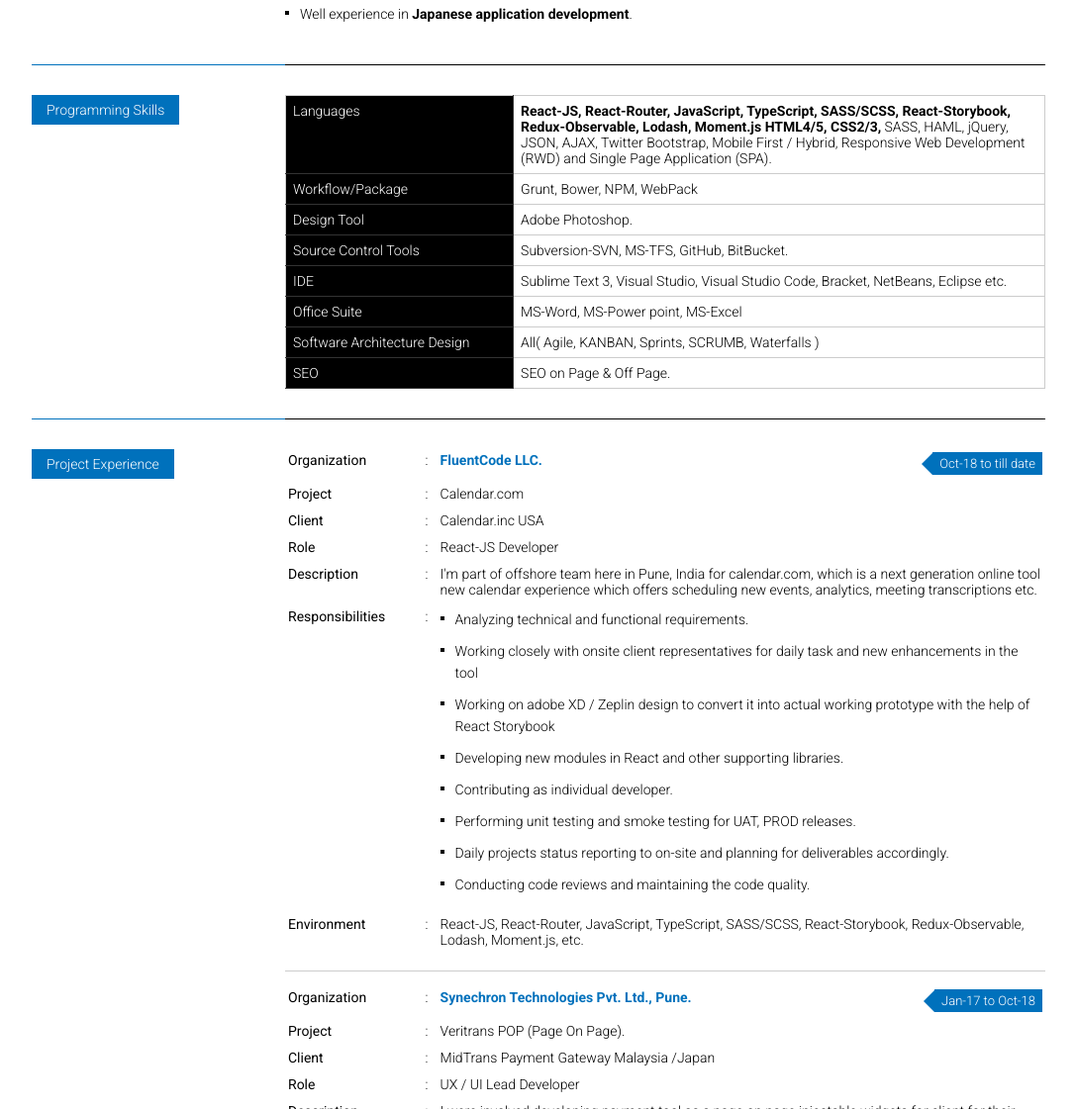
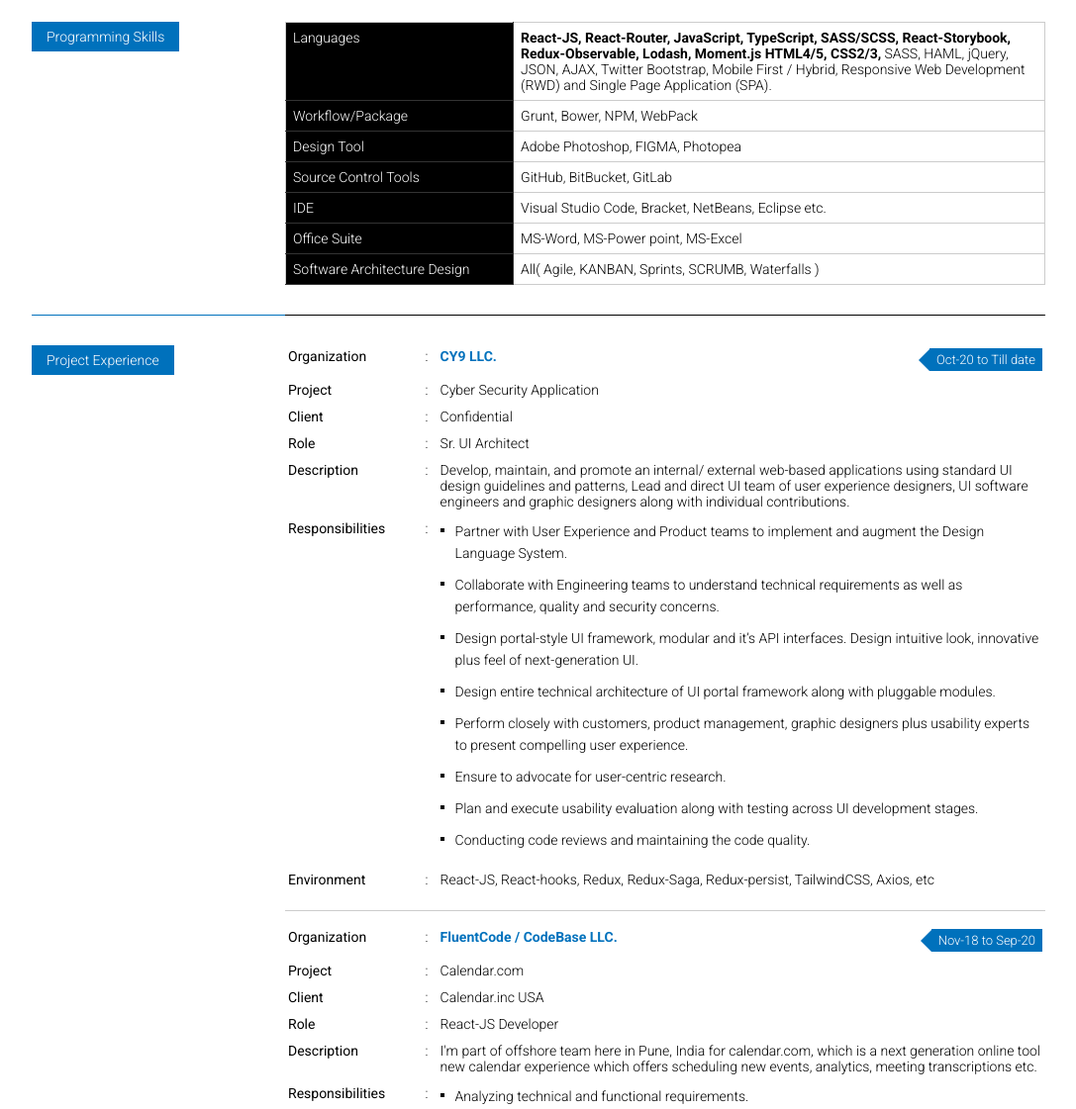
Before and after one commit to satishborkar/profile, a plain HTML site: page index.html in a window 1280 px wide. Shown: the part 1100-2221 px from the top of the page at 99% size, without its empty margins (96-1183 px from the left). Drawn offline with nearby package versions, Linux system fonts and the light colour scheme.

Commit message:
updated profile

```diff
--- a/index.html
+++ b/index.html
@@ -31,7 +31,8 @@
         <h4>satyaspb@gmail.com </h4>
         <h4>+91 9850892963 </h4>
         <h4 class="theme-color">
-          <a href="https://www.linkedin.com/in/satishborkar" target="_blank">https://www.linkedin.com/in/satishborkar</a>
+          <a href="https://www.linkedin.com/in/satishborkar"
+            target="_blank">https://www.linkedin.com/in/satishborkar</a>
         </h4>
       </div>
     </div>
@@ -43,7 +44,8 @@
           </div>
           <div class="content-panel">
             <p>
-              To reach the zenith of organizational hierarchy through continues self-development by way of learning &amp; experiencing
+              To reach the zenith of organizational hierarchy through continues self-development by way of learning
+              &amp; experiencing
               the critical aspect of Technology &amp; Management
             </p>
           </div>
@@ -54,64 +56,70 @@
           </div>
           <div class="content-panel">
             <ul class="list-square">
-              <li>Around <span id="exp"></span> years of experience in designing, developing and integrating software products and applications
+              <li>Around <span id="exp"></span> years of experience in designing, developing and integrating software
+                products and applications
                 using Front end technologies
-                <strong> JavaScript, React-JS, Redux, Redux-Observable, HTML4/5, CSS2/3, SASS, jQuery, JSON, AJAX, Twitter Bootstrap, Photoshop, Mobile
+                <strong> JavaScript, React-JS, React-hooks, Redux, Redux-Saga, Redux-Persist, TailwindCSS, Axios,
+                  Redux-Observable, HTML4/5, CSS2/3, SASS,
                   First / Hybrid, Responsive Web Development (RWD) and Single Page Application (SPA)] application.
                 </strong>
               </li>
-              <li>Experience in developing mass public facing websites with <strong>React-JS, Redux, Redux-Observable, SCSS, Rebass, React-Redux, NPM, YARN, BitBucket, GitHub</strong> etc. </li>
-              <li>Experience in
-                <strong>markup development with pixel perfect design</strong> matching and cross browser compatibility.</li>
+              <li>Experience in design and develop proof of concept prototypes for advanced features and designs</li>
 
-              <li>Experience in
-                <strong>cross-browser / cross-device compatible</strong> development. </li>
-
-              <li>Experience in
-                <strong>integrating UI with server-side languages</strong> like .Net, Ruby on Rails, PHP, and JAVA &amp; Node JS.
+              <li>Experience in collaborating with delivery teams during both design and development phases to ensure
+                adherence to UI
+                architectural standards and best practices
               </li>
 
-              <li>Experience in <strong>multi-tier, database-driven and on client-server</strong>  for development. </li>
+              <li>Experience in providing technical guidance to both local and remote development teams as required
+              </li>
+
+              <li>Experience in <strong>multi-tier, database-driven and on client-server</strong> for development. </li>
 
               <li>Hands-on experience in
-                <strong>preparing high and low-level design, UI standards and guidelines</strong> documents.</li>
+                <strong>preparing high and low-level design, UI standards and guidelines</strong> documents.
+              </li>
 
               <li>Conversant with quality procedures, standards while executing projects using
-                <strong>KANBAN and Agile models</strong>. </li>
+                <strong>KANBAN and Agile models</strong>.
+              </li>
 
-              <li>Experienced in <strong> collaborating with cross functional teams to identify, design, define, implement, and support
+              <li>Experienced in <strong> collaborating with cross functional teams to identify, design, define,
+                  implement, and support
                   new and existing capabilities and processes</strong>. </li>
 
               <li>Experienced in <strong>managing/leading teams at on site &amp; offshore model</strong>. </li>
 
-              <li>Experienced in
-                <strong>Web Debugging Tools - Firebug, IE Developer Toolbar, Chrome Dev Tools</strong>. </li>
-
-              <li>Appropriate knowledge of <strong>UI Optimization techniques</strong> . </li>
-
-              <li>Well understanding of
-                <strong>W3C Recommendations &amp; Guidelines</strong>.</li>
+              <li>Experienced in providing suggestions for improvement in Development or Testing practices to lead to
+                increased performance of the application</li>
 
               <li>Good exposure to each of the <strong>phases of Web Development / SEO Analysis </strong>.</li>
 
               <li>Experience in working with<strong> modern MVC frameworks </strong> on public facing websites.</li>
 
               <li>A skilled Programmer with a flair for
-                <strong>adopting modern technologies</strong>. </li>
+                <strong>adopting modern technologies</strong>.
+              </li>
 
-              <li>A keen analyst and team player with thorough <strong> understanding of all aspects of the SDLC </strong> from client requirements
-                through direct client interaction, translating them into technical specifications and driving their execution.
+              <li>A keen analyst and team player with thorough <strong> understanding of all aspects of the SDLC
+                </strong> from client requirements
+                through direct client interaction, translating them into technical specifications and driving their
+                execution.
               </li>
 
               <li>
-                <strong>In-depth knowledge of browser DOM APIs and related cross-browser issues</strong>, Cross browser compatible
-                (IE 6+, Firefox, Opera, Safari, Chrome, brave, etc.) </li>
+                <strong>In-depth knowledge of browser DOM APIs and related cross-browser issues</strong>, Cross browser
+                compatible
+                (IE 6+, Firefox, Opera, Safari, Chrome, brave, etc.)
+              </li>
 
               <li>Good knowledge about
-                <strong>UI Industry trends</strong> and upcoming things. </li>
+                <strong>UI Industry trends</strong> and upcoming things.
+              </li>
 
               <li>Well experience in
-                <strong>Japanese application development</strong>. </li>
+                <strong>Japanese / multilingual application development</strong>.
+              </li>
             </ul>
           </div>
         </li>
@@ -126,7 +134,8 @@
               <tr>
                 <th width="30%">Languages </th>
                 <td>
-                  <strong>React-JS, React-Router, JavaScript, TypeScript, SASS/SCSS, React-Storybook, Redux-Observable, Lodash, Moment.js</strong>
+                  <strong>React-JS, React-Router, JavaScript, TypeScript, SASS/SCSS, React-Storybook, Redux-Observable,
+                    Lodash, Moment.js</strong>
                   <strong>HTML4/5, CSS2/3,</strong> SASS, HAML,
                   jQuery, JSON, AJAX, Twitter Bootstrap,
                   Mobile First / Hybrid, Responsive Web Development (RWD) and Single Page Application
@@ -139,15 +148,15 @@
               </tr>
               <tr>
                 <th>Design Tool</th>
-                <td>Adobe Photoshop.</td>
+                <td>Adobe Photoshop, FIGMA, Photopea</td>
               </tr>
               <tr>
                 <th>Source Control Tools</th>
-                <td>Subversion-SVN, MS-TFS, GitHub, BitBucket.</td>
+                <td> GitHub, BitBucket, GitLab</td>
               </tr>
               <tr>
                 <th>IDE</th>
-                <td>Sublime Text 3, Visual Studio, Visual Studio Code, Bracket, NetBeans, Eclipse etc.</td>
+                <td>Visual Studio Code, Bracket, NetBeans, Eclipse etc.</td>
               </tr>
               <tr>
                 <th>Office Suite</th>
@@ -157,10 +166,6 @@
                 <th>Software Architecture Design</th>
                 <td> All( Agile, KANBAN, Sprints, SCRUMB, Waterfalls )
                 </td>
-              </tr>
-              <tr>
-                <th>SEO</th>
-                <td>SEO on Page &amp; Off Page.</td>
               </tr>
             </table>
           </div>
@@ -172,8 +177,54 @@
           <div class="content-panel">
             <dl class="data-list">
               <dt>Organization </dt>
-                  <dd>  <span class="organization-title">FluentCode LLC.</span>
-                    <span class="label blue pull-right before">Oct-18 to till date</span>
+              <dd> <span class="organization-title">CY9 LLC.</span>
+                <span class="label blue pull-right before">Oct-20 to Till date</span>
+              </dd>
+              <dt>Project</dt>
+              <dd>Cyber Security Application</dd>
+              <dt>Client</dt>
+              <dd>Confidential</dd>
+              <dt>Role</dt>
+              <dd>Sr. UI Architect</dd>
+              <dt>Description</dt>
+              <dd>
+                Develop, maintain, and promote an internal/ external web-based applications using standard UI design
+                guidelines and patterns,
+                Lead and direct UI team of user experience designers, UI software engineers and graphic designers along
+                with individual contributions.
+                </dt>
+              <dt>Responsibilities</dt>
+              <dd>
+                <ul class="list-square">
+                  <li>Partner with User Experience and Product teams to implement and augment the Design Language
+                    System.</li>
+                  <li>Collaborate with Engineering teams to understand technical requirements as well as performance,
+                    quality and security concerns.
+                  </li>
+                  <li>Design portal-style UI framework, modular and it’s API interfaces.
+                    Design intuitive look, innovative plus feel of next-generation UI.
+                  </li>
+                  <li>Design entire technical architecture of UI portal framework along with pluggable modules.
+                  </li>
+                  <li>Perform closely with customers, product management, graphic designers plus usability experts to
+                    present compelling user experience.</li>
+                  <li>Ensure to advocate for user-centric research.
+
+                  </li>
+                  <li>Plan and execute usability evaluation along with testing across UI development stages.
+
+                  </li>
+                  <li>Conducting code reviews and maintaining the code quality.</li>
+                </ul>
+              </dd>
+              <dt>Environment</dt>
+              <dd> React-JS, React-hooks, Redux, Redux-Saga, Redux-persist, TailwindCSS, Axios, etc</dd>
+            </dl>
+            <div class="row divider page-break-print"></div>
+            <dl class="data-list">
+              <dt>Organization </dt>
+              <dd> <span class="organization-title">FluentCode / CodeBase LLC.</span>
+                <span class="label blue pull-right before">Nov-18 to Sep-20</span>
               </dd>
               <dt>Project</dt>
               <dd>Calendar.com</dd>
@@ -183,14 +234,17 @@
               <dd>React-JS Developer </dd>
               <dt>Description</dt>
               <dd>
-                    I'm part of offshore team here in Pune, India for calendar.com, which is a next generation online tool new calendar experience which offers scheduling new events, analytics, meeting transcriptions etc.
+                I'm part of offshore team here in Pune, India for calendar.com, which is a next generation online tool
+                new calendar experience which offers scheduling new events, analytics, meeting transcriptions etc.
                 </dt>
               <dt>Responsibilities</dt>
               <dd>
                 <ul class="list-square">
                   <li>Analyzing technical and functional requirements.</li>
-                        <li>Working closely with onsite client representatives for daily task and new enhancements in the tool </li>
-                        <li>Working on adobe XD / Zeplin design to convert it into actual working prototype with the help of React Storybook</li>
+                  <li>Working closely with onsite client representatives for daily task and new enhancements in the tool
+                  </li>
+                  <li>Working on adobe XD / Zeplin design to convert it into actual working prototype with the help of
+                    React Storybook</li>
                   <li>Developing new modules in React and other supporting libraries. </li>
                   <li>Contributing as individual developer.</li>
                   <li>Performing unit testing and smoke testing for UAT, PROD releases.</li>
@@ -199,7 +253,8 @@
                 </ul>
               </dd>
               <dt>Environment</dt>
-                    <dd>React-JS, React-Router, JavaScript, TypeScript, SASS/SCSS, React-Storybook, Redux-Observable, Lodash, Moment.js, etc.</dd>
+              <dd>React-JS, React-Router, JavaScript, TypeScript, SASS/SCSS, React-Storybook, Redux-Observable, Lodash,
+                Moment.js, etc.</dd>
             </dl>
             <div class="row divider page-break-print"></div>
             <dl class="data-list">
@@ -215,8 +270,10 @@
               <dd>UX / UI Lead Developer </dd>
               <dt>Description</dt>
               <dd>
-                I were involved developing payment tool as a page on page injectable widgets for client for their multiple websites in Malay, Chinese
-                &amp; Japanese languages with number of payment options like Credit-card, Online banking, Convenient Store
+                I were involved developing payment tool as a page on page injectable widgets for client for their
+                multiple websites in Malay, Chinese
+                &amp; Japanese languages with number of payment options like Credit-card, Online banking, Convenient
+                Store
                 etc.
                 </dt>
               <dt>Responsibilities</dt>
@@ -251,7 +308,8 @@
               <dt>Role</dt>
               <dd>Sr. UI Developer</dd>
               <dt>Description</dt>
-              <dd>Asurion Japan KK is market leader mobile operator service industry over 96% market shares in JAPAN. Our multilingual
+              <dd>Asurion Japan KK is market leader mobile operator service industry over 96% market shares in JAPAN.
+                Our multilingual
                 (EN/JP) responsive application was helping client's customer to manage their personal information, data,
                 soft assets and mobile insurance related activities on their personalized dashboard. </dd>
               <dt>Responsibilities</dt>
@@ -264,7 +322,8 @@
                 </ul>
               </dd>
               <dt>Environment</dt>
-              <dd>HTML4/5, CSS2/3, JavaScript, AJAX, JSON, React JS ASP.Net 4.5 and above, MVC, jQuery, Responsive Web Development
+              <dd>HTML4/5, CSS2/3, JavaScript, AJAX, JSON, React JS ASP.Net 4.5 and above, MVC, jQuery, Responsive Web
+                Development
                 (RWD) , Photoshop</dd>
             </dl>
             <div class="row divider page-break-print"></div>
@@ -280,13 +339,15 @@
               <dt>Role</dt>
               <dd>UI Developer.</dd>
               <dt>Description</dt>
-              <dd>Well Fargo had their existing application; we were helping them to integrate new modules, features into existing
+              <dd>Well Fargo had their existing application; we were helping them to integrate new modules, features
+                into existing
                 application.
               </dd>
               <dt>Responsibilities</dt>
               <dd>
                 <ul class="list-square">
-                  <li> Understanding and analyzing the business requirement, impct analysis and providing the best UI solution
+                  <li> Understanding and analyzing the business requirement, impct analysis and providing the best UI
+                    solution
                     without impacting current application with use of modern technology.</li>
                   <li>Developing prototypes using iRise Studio, Photoshop, MS Visio for POC.</li>
                 </ul>
@@ -365,7 +426,8 @@
               <dd>Available</dd>
               <dt>Date of Birth </dt>
               <dd>18
-                <sup>th</sup> February 1987</dd>
+                <sup>th</sup> February 1987
+              </dd>
               <dt>Gender </dt>
               <dd>Male</dd>
               <dt>Nationality </dt>
@@ -415,7 +477,7 @@
     var expInYear = data.getFullYear() - 2012;
     var expInMonth = data.getMonth();
     var totalMonth = (expInYear * 12) + (expInMonth + 1);
-    var totalExp = totalMonth/12
+    var totalExp = totalMonth / 12
     exp.innerHTML = totalExp.toFixed(1);
 
   </script>
```
Also changed, not shown: 1 other file. Lines whose indentation alone changed are shown as unchanged.
